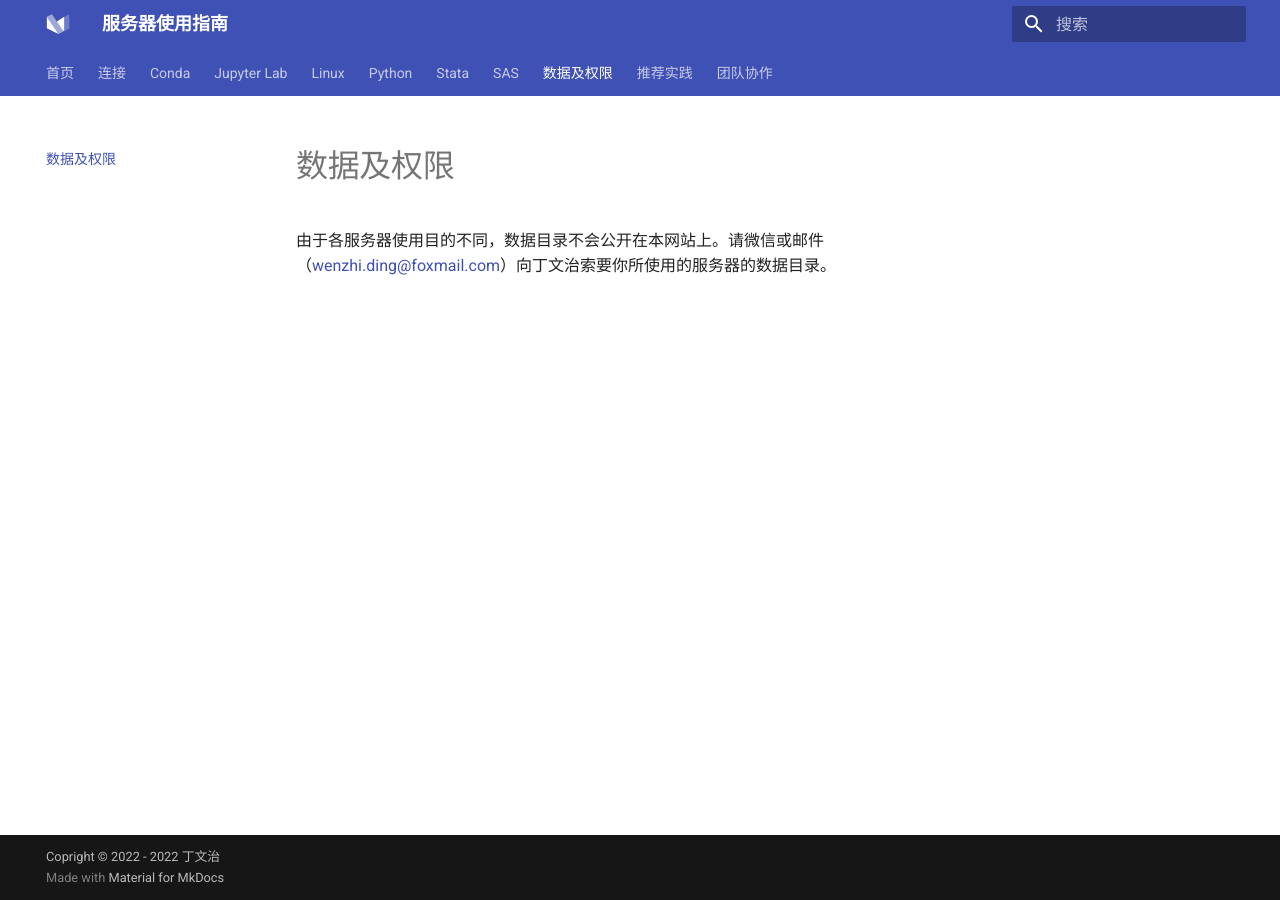
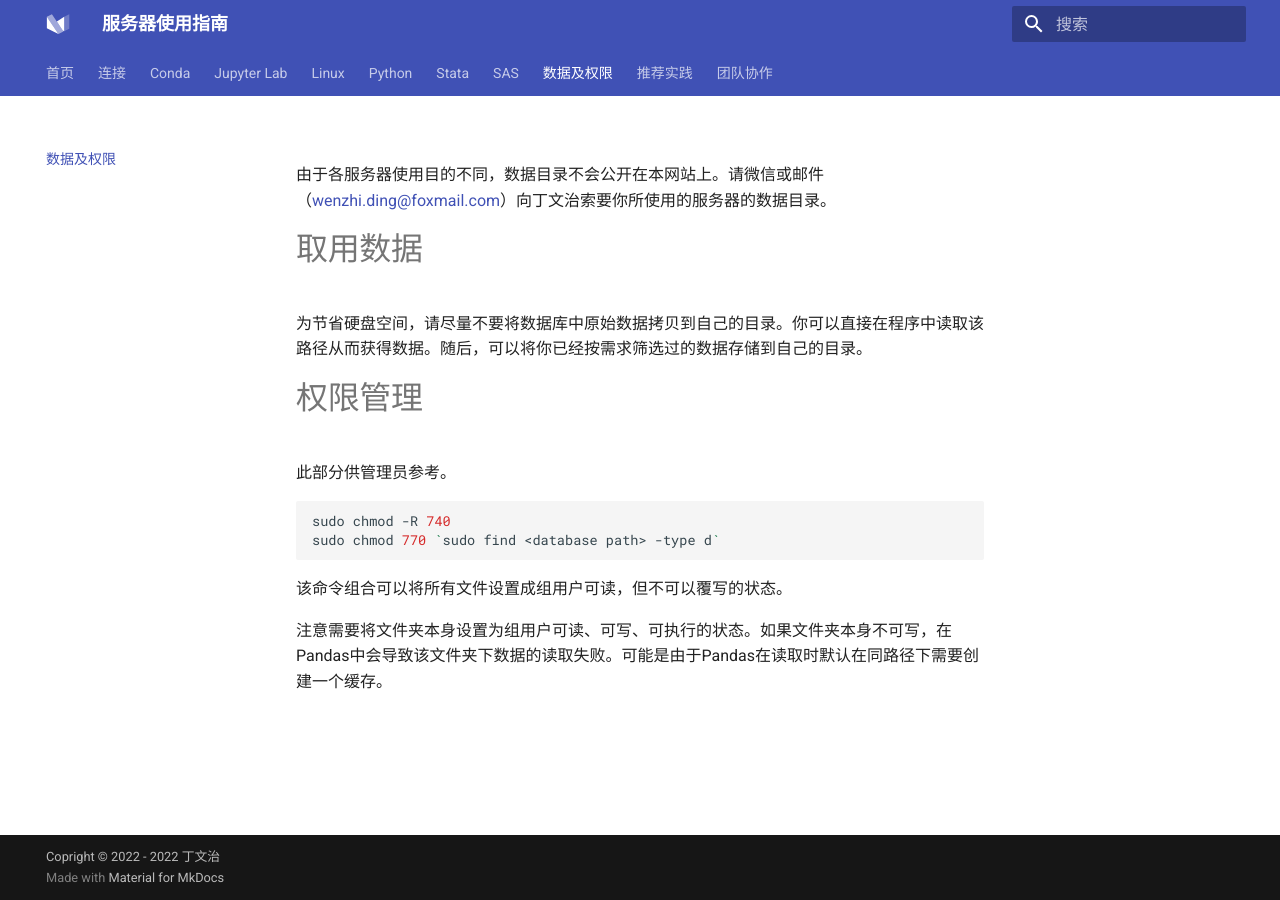
Before and after one commit to Wenzhi-Ding/Server-User-Guide, an MkDocs documentation site: the page built from docs/data.md, in a window 1280 px wide. Built offline with MkDocs 1.6.1 and Material for MkDocs 9.7.7, drawn with Linux system fonts in a browser that asks for light colours.

Commit message:
更新数据权限部分

````diff
--- a/docs/data.md
+++ b/docs/data.md
@@ -1 +1,18 @@
 由于各服务器使用目的不同，数据目录不会公开在本网站上。请微信或邮件（wenzhi.ding@foxmail.com）向丁文治索要你所使用的服务器的数据目录。
+
+# 取用数据
+
+为节省硬盘空间，请尽量不要将数据库中原始数据拷贝到自己的目录。你可以直接在程序中读取该路径从而获得数据。随后，可以将你已经按需求筛选过的数据存储到自己的目录。
+
+# 权限管理
+
+此部分供管理员参考。
+
+```bash
+sudo chmod -R 740
+sudo chmod 770 `sudo find <database path> -type d`
+```
+
+该命令组合可以将所有文件设置成组用户可读，但不可以覆写的状态。
+
+注意需要将文件夹本身设置为组用户可读、可写、可执行的状态。如果文件夹本身不可写，在Pandas中会导致该文件夹下数据的读取失败。可能是由于Pandas在读取时默认在同路径下需要创建一个缓存。
````
